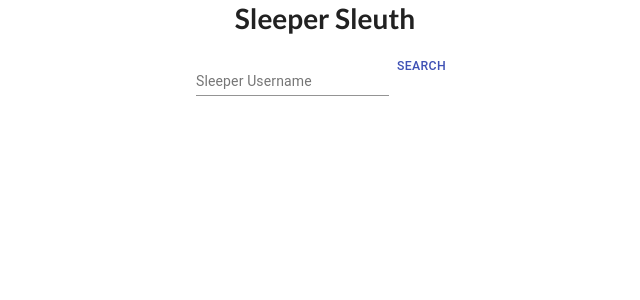
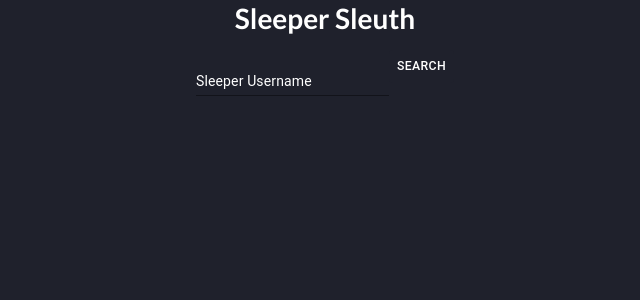
Before and after one commit to c-mattingly/Sleeper-Sleuth, a React (Create React App) app: page / in a window 1280 px wide. Shown: the top 300 px of the page, without its empty margins (315-955 px from the left). Built offline with nearby package versions, Linux system fonts and the light colour scheme.

Commit message:
adds some style changes to overall main page

```diff
--- a/src/components/LeagueCard/LeagueCard.jsx
+++ b/src/components/LeagueCard/LeagueCard.jsx
@@ -84,6 +84,7 @@
                                 </Typography>
                             </AccordionSummary>
                             <AccordionDetails>
+                                <div className="TeamCard-container">
                                 <Typography>
 
                                     {teams.map((team, index) => {
@@ -101,6 +102,7 @@
                                         );
                                     })}
                                 </Typography>
+                                </div>
                             </AccordionDetails>
 
                         </Accordion>
--- a/src/components/TeamCard/TeamCard.jsx
+++ b/src/components/TeamCard/TeamCard.jsx
@@ -24,10 +24,10 @@
             <Card className={classes.root} >
                 <CardActionArea>
                     <CardContent>
-                    <Accordion>
-                            <AccordionSummary expandIcon={<ExpandMoreIcon />} aria-controls="panel1a-content" id="panel1a-header">
+                    {/* <Accordion>
+                            <AccordionSummary expandIcon={<ExpandMoreIcon />} aria-controls="panel1a-content" id="panel1a-header"> */}
 
-                        <Typography gutterBottom variant="h4" component="h2">
+                        <Typography gutterBottom variant="h4" component="h2" className="teamNameWithAvatar">
                             <img id="TeamCard-avatar" src={team.metadata.avatar ? team.metadata.avatar : `https://sleepercdn.com/avatars/${team.avatar}`} /> <br />
                             <span className={userName.toLowerCase() === team.display_name.toLowerCase() ? "UserTeam" : "OtherTeam"}>{team.metadata.team_name ? team.metadata.team_name : team.display_name}</span>
                         </Typography>
@@ -38,9 +38,9 @@
                             <b>TOTAL FANTASY POINTS:</b> {roster.settings.fpts} &nbsp; <br />
                             <b>FAAB SPENT:</b> {roster.settings.waiver_budget_used} &nbsp;
                         </Typography>
-                        </AccordionSummary>
+                        {/* </AccordionSummary>
                         <AccordionDetails>
-
+                        */}
                         {/* <Typography>
 
                             {roster.players.map((player, index) => {
@@ -57,8 +57,8 @@
                             })}
                         </Typography> */}
 
-                        </AccordionDetails>
-                        </Accordion>
+                        {/* </AccordionDetails>
+                        </Accordion> */}
                     </CardContent>
                 </CardActionArea>
             </Card>
--- a/src/index.css
+++ b/src/index.css
@@ -1,5 +1,7 @@
 body {
   margin: 0;
+  background-color: #1f212c;
+  color: white;
   font-family: -apple-system, BlinkMacSystemFont, 'Segoe UI', 'Roboto', 'Oxygen',
     'Ubuntu', 'Cantarell', 'Fira Sans', 'Droid Sans', 'Helvetica Neue',
     sans-serif;
@@ -43,6 +45,7 @@
 }
 
 #SearchBar-container {
+  color: white;
   text-align: center;
 }
 
@@ -78,6 +81,28 @@
 
 }
 
-#TeamCard-accordion {
+.teamNameWithAvatar {
+  justify-content: center !important;
 
 }
+
+.TeamCard-container {
+  display: flex;
+  flex-direction: column !;
+  align-content: center !important;
+  margin-left: 80px;
+  margin-right: 80px;
+}
+
+.MuiButtonBase-root {
+  color: white !important;
+  background-color: #1f212c !important;
+}
+
+.MuiTypography-root {
+  color: white !important;
+}
+
+.MuiFormLabel-root {
+  color: white !important;
+}
```
